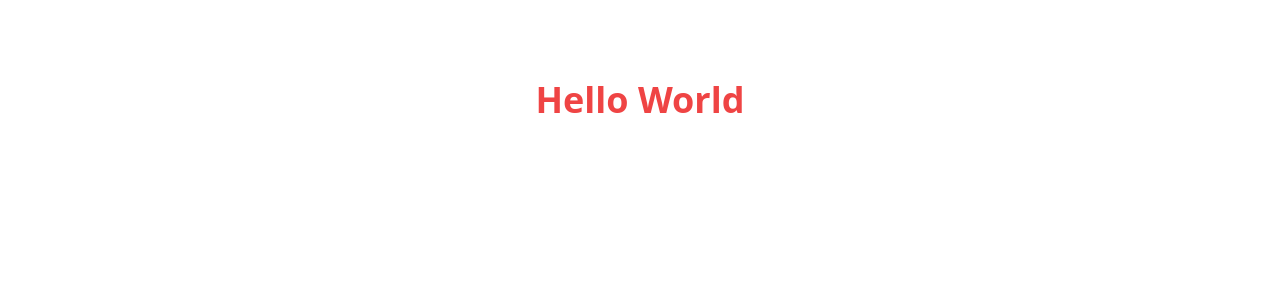
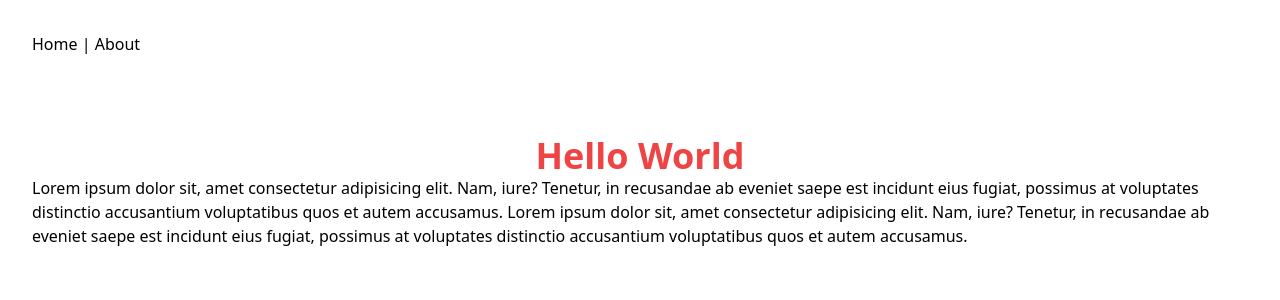
Before and after one commit to byteFarhan/Explore-NextJS, a Next.js app: page / in a window 1280 px wide. Shown: the top 300 px of the page. Built offline with nearby package versions, Linux system fonts and the light colour scheme.

Commit message:
practice layout and page concept.

```diff
--- a/app/layout.js
+++ b/app/layout.js
@@ -19,10 +19,11 @@ export const metadata = {
 
 export default function RootLayout({ children }) {
   return (
-    <html lang="en">
+    <html lang="en" className="p-6 lg:p-8">
       <body
         className={`${geistSans.variable} ${geistMono.variable} antialiased`}
       >
+        <nav>Home | About</nav>
         {children}
       </body>
     </html>
--- a/app/page.js
+++ b/app/page.js
@@ -6,6 +6,15 @@ export default function Home() {
       <h2 className="mt-20 text-4xl font-bold text-center text-red-500">
         Hello World
       </h2>
+      <p>
+        Lorem ipsum dolor sit, amet consectetur adipisicing elit. Nam, iure?
+        Tenetur, in recusandae ab eveniet saepe est incidunt eius fugiat,
+        possimus at voluptates distinctio accusantium voluptatibus quos et autem
+        accusamus. Lorem ipsum dolor sit, amet consectetur adipisicing elit.
+        Nam, iure? Tenetur, in recusandae ab eveniet saepe est incidunt eius
+        fugiat, possimus at voluptates distinctio accusantium voluptatibus quos
+        et autem accusamus.
+      </p>
     </>
   );
 }
```
